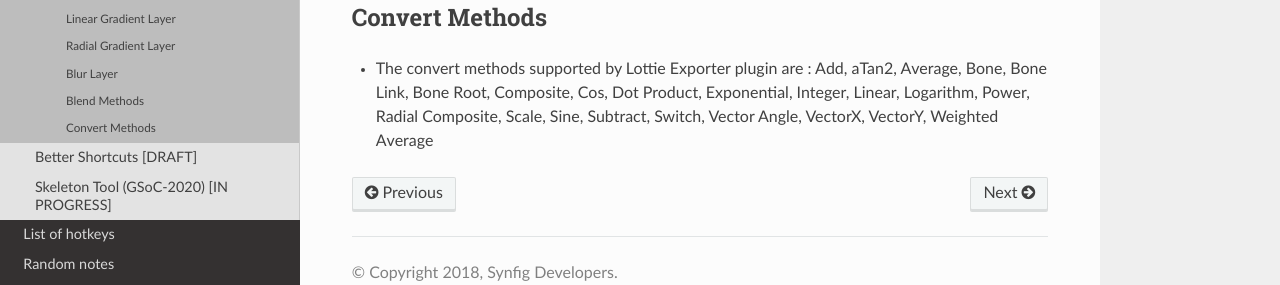
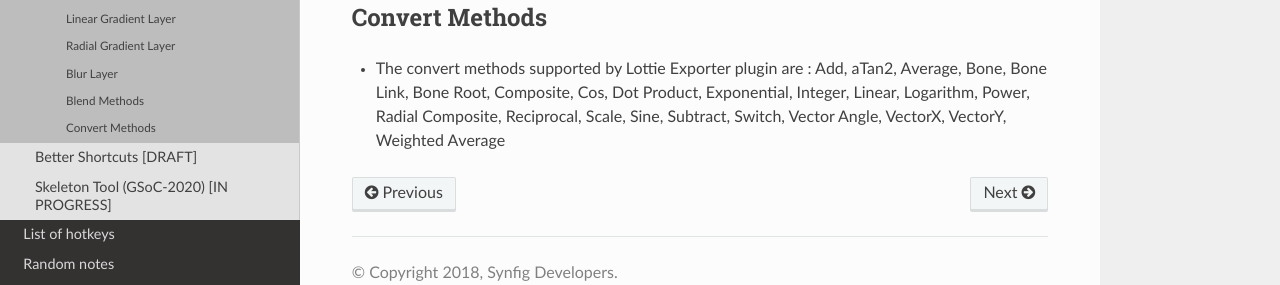
Before and after one commit to synfig/synfig-docs-dev, a Sphinx documentation site: the page built from docs/projects/lottie/supported.rst, in a window 1280 px wide and 900 px high, scrolled down 8954 px. Shown: the part 559-844 px from the top of the window. Built offline with Sphinx 7.4.7 and the Read the Docs theme 2.0.0, drawn with Linux system fonts in a browser that asks for light colours.

Commit message:
Update supported.rst

```diff
--- a/docs/projects/lottie/supported.rst
+++ b/docs/projects/lottie/supported.rst
@@ -469,4 +469,4 @@
 
 Convert Methods
 ---------------
-- The convert methods supported by Lottie Exporter plugin are : Add, aTan2, Average, Bone, Bone Link, Bone Root, Composite, Cos, Dot Product, Exponential, Integer, Linear, Logarithm, Power, Radial Composite, Scale, Sine, Subtract, Switch, Vector Angle, VectorX, VectorY, Weighted Average
+- The convert methods supported by Lottie Exporter plugin are : Add, aTan2, Average, Bone, Bone Link, Bone Root, Composite, Cos, Dot Product, Exponential, Integer, Linear, Logarithm, Power, Radial Composite, Reciprocal, Scale, Sine, Subtract, Switch, Vector Angle, VectorX, VectorY, Weighted Average
```
